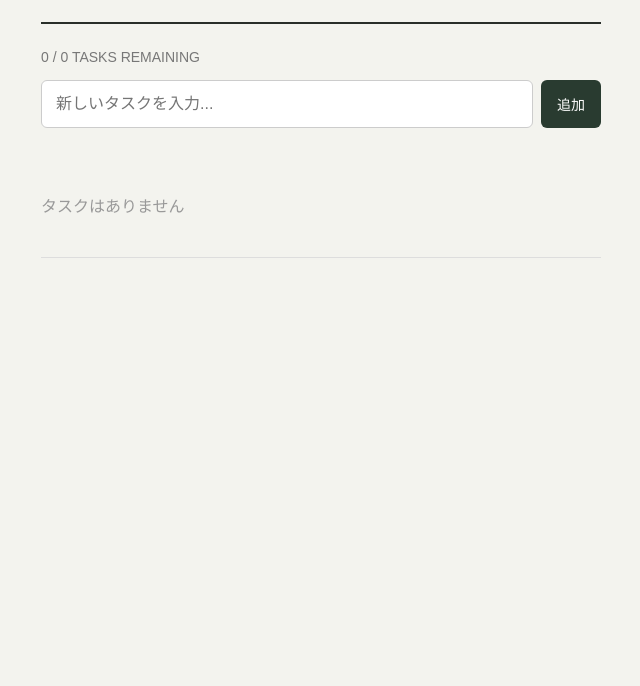
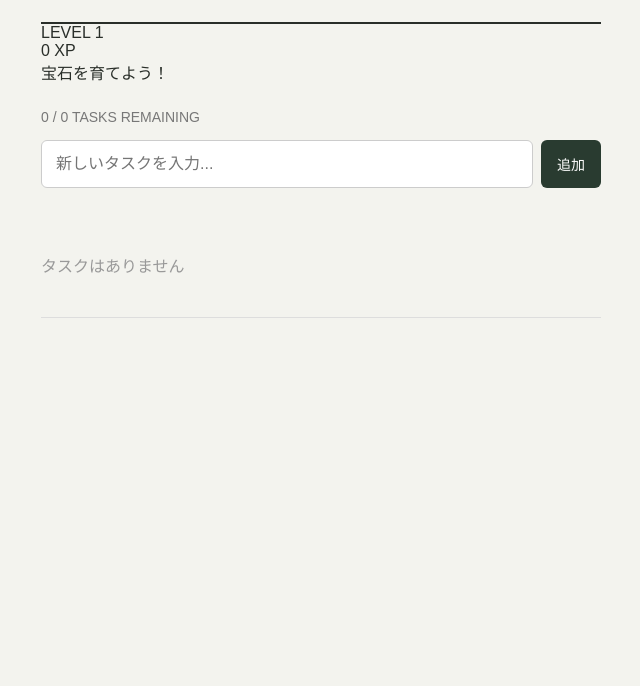
Before and after one commit to haremichi/my-todo-app, a plain HTML site: page index.html in a window 1280 px wide. Shown: the part 114-800 px from the top of the page, without its empty margins (319-959 px from the left). Drawn offline with Linux system fonts and the light colour scheme.

Commit message:
Update index.html

```diff
--- a/index.html
+++ b/index.html
@@ -109,6 +109,12 @@ li button.delete {
 <div class="subtitle">YOUR DAILY TASKS</div>
 </header>
 
+<section class="experience">
+  <div class="level">LEVEL 1</div>
+  <div class="xp" id="xp">0 XP</div>
+  <div class="xp-message">宝石を育てよう！</div>
+</section>
+
 <div class="count" id="count">0 TASKS</div>
 
 <form id="form">
```
